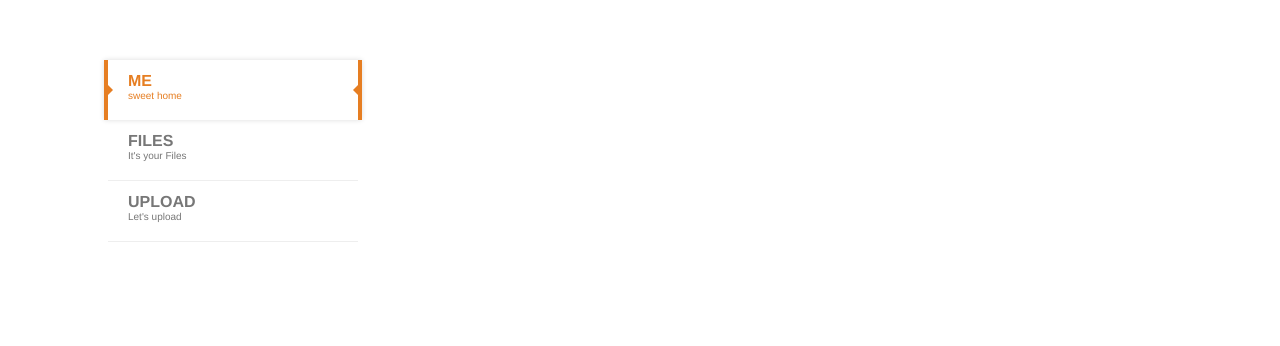
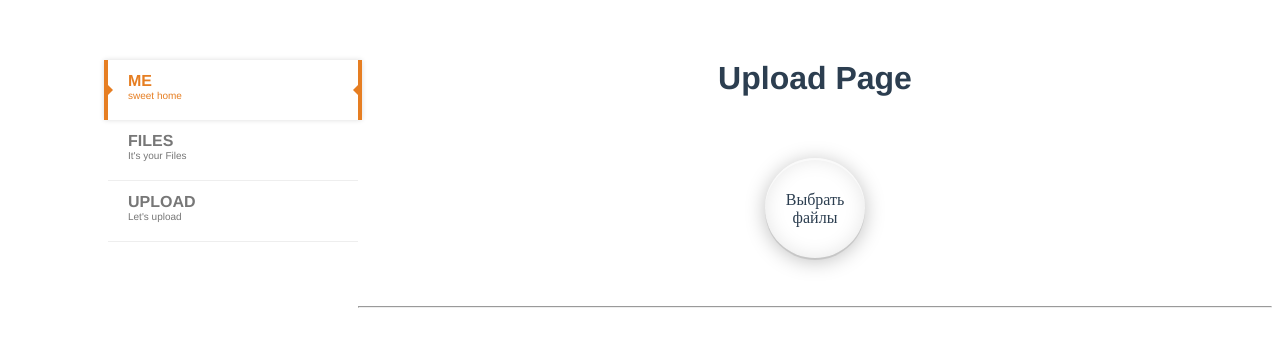
Before and after one commit to Chutchev/Diplom_CLOUD, a Vue app in the folder Frontend/: page /upload in a window 1280 px wide. Shown: the top 346 px of the page. Built offline with nearby package versions, Linux system fonts and the light colour scheme; sample sign-in values are in the browser's storage.

Commit message:
Добавлен лоадер. Добавлено меню загрузки файла

```diff
--- a/Frontend/src/App.vue
+++ b/Frontend/src/App.vue
@@ -25,7 +25,12 @@
       document.oncontextmenu = function (){return false};
     },
     offContextMenu(){
-      document.querySelector('div.menu').setAttribute('style', 'display: none');
+      try {
+        document.querySelector('div.menu').setAttribute('style', 'display: none');
+      }catch (e) {
+        console.log(e)
+      }
+
     }
   },
   mounted() {
--- a/Frontend/src/components/FilesMenu/ContextMenuPage.vue
+++ b/Frontend/src/components/FilesMenu/ContextMenuPage.vue
@@ -47,7 +47,6 @@
             },
             copyFileUrl(eventObject) {
                 let copyForm = document.getElementsByClassName('row_pop-up')[0];
-                console.log(copyForm);
                 copyForm.setAttribute('style', `top: ${eventObject.y}px;
                                                                     display: inline-block;
                                                                     left: ${eventObject.x}px`);
--- a/Frontend/src/components/FilesMenu/FileInfo.vue
+++ b/Frontend/src/components/FilesMenu/FileInfo.vue
@@ -37,7 +37,7 @@
             },
         },
         mounted(){
-            console.log(this.show)
+
         }
     }
 </script>
--- a/Frontend/src/components/FilesMenu/MainPage.vue
+++ b/Frontend/src/components/FilesMenu/MainPage.vue
@@ -1,8 +1,8 @@
 <template>
-    <div id="loader" v-if="this.loading"><p>LOADING</p></div>
+    <div id="loader" v-if="this.loading"><img src="../../assets/images/loader.gif"/></div>
     <div class="files" v-else>
             <transition-group name="fade" tag="ul" class="cards">
-                <FileInfo v-for="file in files" :key="file.id" v-bind:file="file" :id="file.id" @activeFile="chooseFile"/>
+                <FileInfo v-for="(file, index) in files" :key="index" v-bind:file="file" :id="file.id" @activeFile="chooseFile"/>
             </transition-group>
         <ContextMenuPage @eventFromContextMenu="this.deleteFileFromUI" v-bind:title="this.title" v-bind:url="this.url"
                          v-bind:element="this.element" v-bind:file="this.file"/>
@@ -40,9 +40,7 @@
                 this.activeFile = data.file;
                 console.log('CHOOOSE FILE ', this.activeFile)
             },
-            async deleteFileFromUI(data) {
-                console.log(data.element);
-                console.log(this.files, this.activeFile);
+            async deleteFileFromUI() {
                 delete this.files[this.activeFile];
                 await this.getFiles();
                 // location.reload();
@@ -76,11 +74,10 @@
         },
         mounted() {
             let self = this;
+            this.getFiles();
             setTimeout(function () {
                 self.loading = false;
-            }, 400);
-            console.log('Должно исчезнуть');
-            this.getFiles();
+            }, 1000);
             document.addEventListener('contextmenu', e => {
                 let activeElement = e.target;
                 this.title = activeElement.parentNode.children[0].innerHTML;
--- a/Frontend/src/components/LoginPage.vue
+++ b/Frontend/src/components/LoginPage.vue
@@ -40,7 +40,7 @@
                 await axios.post(url, credentials)
                     .then((response) => {
                         localStorage.setItem('TOKEN', response.data['token']);
-                        document.location.href = 'http://localhost:8080/main'
+                        document.location.href = 'http://localhost:8080/files'
                     })
                     .catch(error => console.log('ОШИБКА!!!!: ' + error));
             },
--- a/Frontend/src/components/MainInfoBar.vue
+++ b/Frontend/src/components/MainInfoBar.vue
@@ -70,9 +70,11 @@
 
     .container {
         display: inline-block;
-        position: relative;
+        position: sticky;
+        top: 4em;
         margin: 0px;
         margin-left: 100px;
+        min-height: 100vh;
         padding: 0px 0;
         clear: both;
         float: left;
--- /dev/null
+++ b/Frontend/src/components/UploadPage/UploadPage.vue
@@ -0,0 +1,106 @@
+<template>
+    <div>
+        <form>
+            <h1>Upload Page</h1>
+            <input type="file" class="inputfile" id="files" ref="files" placeholder="Выберите файл"
+                   @change="this.handleFileUploads"
+                   multiple/>
+            <div id="AddButton" @click="this.addFile"><p id="textAdd">Выбрать файлы</p></div>
+            <hr>
+        </form>
+        <div class="large-12 medium-12 small-12 cell">
+            <div v-for="(file, key) in files" :key="key" class="file-listing">{{ file.name }} <span
+                    class="remove-file" @click="removeFile(key)">X</span></div>
+        </div>
+        <progress max="100" v-if="this.loading==true" :value.prop="uploadPercentage"></progress>
+        <button v-if="this.files.length > 0" @click="this.uploadFile">Загрузить</button>
+    </div>
+</template>
+
+<script>
+    import axios from 'axios';
+
+    export default {
+        name: "UploadPage",
+        data() {
+            return {
+                files: [],
+                uploadPercentage: 0,
+                loading: false
+            }
+        },
+        methods: {
+            addFile(){
+                this.$refs.files.click()
+
+            },
+            removeFile(key) {
+                this.files.splice(key, 1);
+            },
+            handleFileUploads() {
+                let uploadedFiles = this.$refs.files.files;
+                for (var i = 0; i < uploadedFiles.length; i++) {
+                    this.files.push(uploadedFiles[i]);
+                }
+            },
+            async uploadFile() {
+                const url = 'http://127.0.0.1:6556/upload';
+                let formData = new FormData();
+                for (var i = 0; i < this.files.length; i++) {
+                    let file = this.files[i];
+                    formData.append('files[' + i + ']', file);
+                }
+                await axios.post(url, formData, {
+                    headers: {
+                        'Content-Type': 'multipart/form-data'
+                    },
+                    onUploadProgress: function(progressEvent) {
+                        this.loading = true;
+                        this.uploadPercentage = parseInt(Math.round(( progressEvent.loaded / progressEvent.total) * 100));
+                    }.bind(this)
+                }).then(response => {
+                    console.log(response.data)
+                })
+                location.reload()
+            }
+        },
+        mounted() {
+            console.log(this.files.length)
+        }
+    }
+</script>
+
+<style scoped>
+    .inputfile {
+        width: 0.1px;
+        height: 0.1px;
+        opacity: 0;
+        overflow: hidden;
+        position: absolute;
+        z-index: -1;
+    }
+    div#AddButton{
+        display: inline-block;
+        margin: 40px;
+        width: 100px;
+        height: 100px;
+        cursor: pointer;
+        border-radius: 50%;
+
+        box-shadow: 0 3px 20px rgba(0,0,0,.25),
+        inset 0 2px 0 rgba(255,255,255,.6),
+        0 2px 0 rgba(0,0,0,.1),
+        inset 0 0 20px rgba(0,0,0,.1);
+    }
+    p#textAdd{
+        margin: 33px auto;
+        font-family: serif;
+    }
+    .remove-file{
+        cursor: pointer;
+        border-radius: 50%;
+    }
+    .remove-file:hover{
+        opacity: 50%;
+    }
+</style>
--- a/Frontend/src/routers.js
+++ b/Frontend/src/routers.js
@@ -32,7 +32,13 @@
         },
         {
             path: '/me',
+            beforeEnter: ifAuthenticated,
             component: () => import("@/components/AccountPage/MePage")
+        },
+        {
+            path: '/upload',
+            beforeEnter: ifAuthenticated,
+            component: () => import("@/components/UploadPage/UploadPage")
         }
     ]
 })
```
Also changed, not shown: Frontend/src/assets/images/loader.gif (added).
